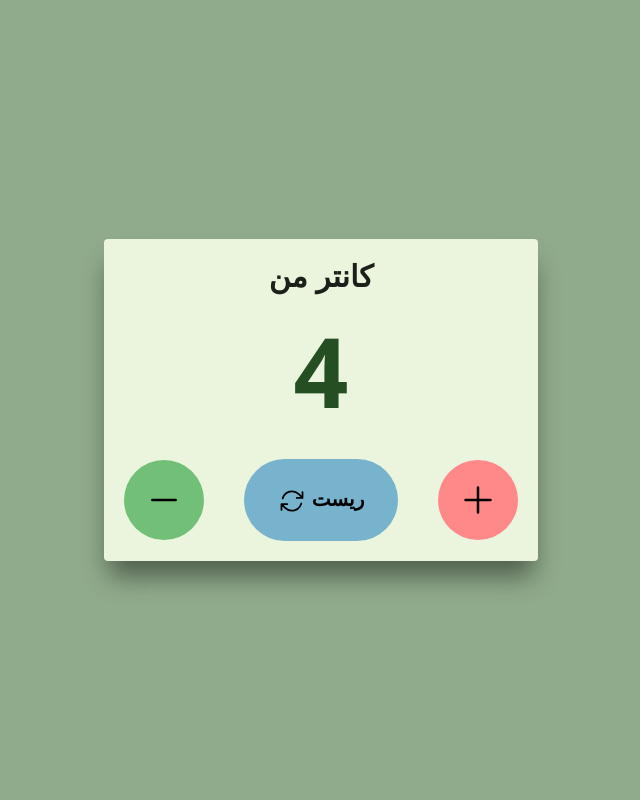
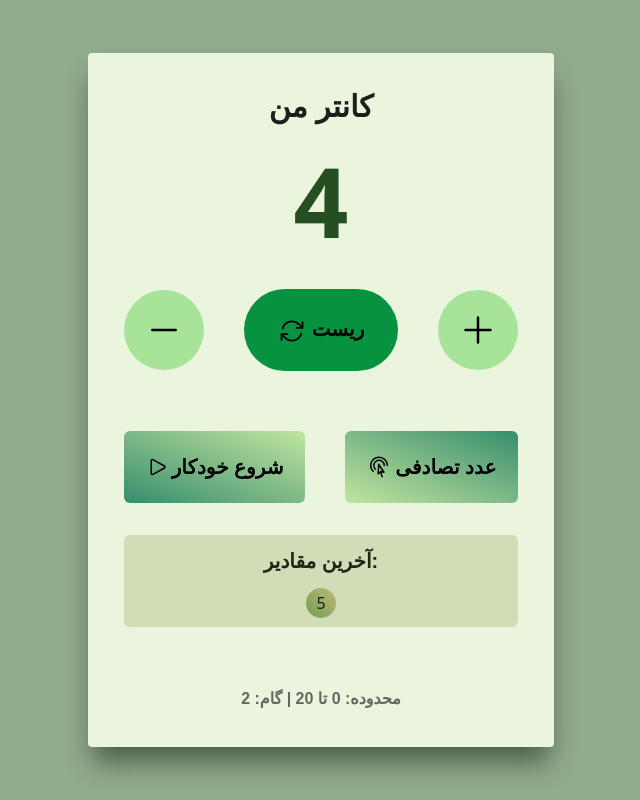
Before and after one commit to fatemehoseinii007/advanced-react-counter, a React (Vite) app: page / in a window 1280 px wide. Shown: the whole page, without its empty margins (319-959 px from the left). Built offline with nearby package versions, Linux system fonts and the light colour scheme.

Commit message:
implement complete counter interface with custom color scheme and button layout

```diff
--- a/src/App.tsx
+++ b/src/App.tsx
@@ -1,26 +1,49 @@
 import { useState } from "react";
-import { PlusIcon, MinusIcon, ArrowPathIcon } from '@heroicons/react/24/outline';
+import { PlusIcon, MinusIcon, ArrowPathIcon ,PlayIcon ,CursorArrowRippleIcon} from '@heroicons/react/24/outline';
 
 const App:React.FC = () => {
 return(
   <>
   <div className="min-h-screen flex justify-center items-center bg-background">
-    <div className="h-auto p-5 rounded-sm bg-card shadow-[0_20px_25px_-5px_#00000075]">
+    <div className="h-auto p-9 rounded-sm bg-card shadow-[0_20px_25px_-5px_#00000075]">
       <div>
       <p className="text-3xl text-center text-[#1B211A] vazirmatn mb-7">کانتر من</p>
       <p className="font-extrabold text-8xl text-center text-[#254F22]">4</p>
       <div className="items-center justify-center flex gap-10 mt-10">
-        <button className="rounded-full p-5 bg-[#72BF78]">
+        <button className="rounded-full p-5 bg-[#A7E399]">
           <MinusIcon className="w-10 h-10"></MinusIcon>
         </button>
-        <button className="bg-[#78B3CE] rounded-full py-6.5 px-8.5">
+        <button className="bg-[#06923E] rounded-full py-6.5 px-8.5">
           <ArrowPathIcon className="inline w-7 h-7"></ArrowPathIcon>
           <span className="vazirmatn text-xl ml-1.5">ریست</span>
         </button>
-        <button className="bg-[#FF8989] rounded-full p-5 ">
+        <button className="bg-[#A7E399] rounded-full p-5 ">
           <PlusIcon className=" w-10 h-10 "></PlusIcon>
         </button>
       </div>
+
+      <div className="flex justify-between items-center mt-15">
+        <button className="bg-gradient-to-tr from-[#328E6E] to-[#C1E59F] rounded-md p-5.5 flex justify-center items-center">
+          <PlayIcon className="w-6 h-6 mr-0.5"></PlayIcon>
+          <span className="vazirmatn text-xl">شروع خودکار</span>
+        </button>
+        <button className="flex justify-center items-center bg-gradient-to-tr from-[#C1E59F] to-[#328E6E] rounded-md p-5.5">
+          <CursorArrowRippleIcon className="w-6 h-6 mr-1"></CursorArrowRippleIcon>
+          <span className="vazirmatn text-xl">عدد تصادفی</span>
+        </button>
+      </div>
+
+      <div className="bg-[#D2DCB6] mt-8 rounded-md p-3">
+        <p className="text-center mb-4 vazirmatn text-xl text-[#1a2816]">آخرین مقادیر:</p>
+        <div className="text-center">
+        <p className=" justify-center inline rounded-full py-1 px-2.5 bg-gradient-to-tr from-[#6D9E51] to-[#C0B87A] text-[#1B211A]">5</p>
+        </div>
+      </div>
+
+      <div className="text-center mt-15">
+        <p className="vazirmatn text-[#656763]">محدوده: 0 تا 20 | گام: 2</p>
+      </div>
+
       </div>
     </div>
   </div>
```
